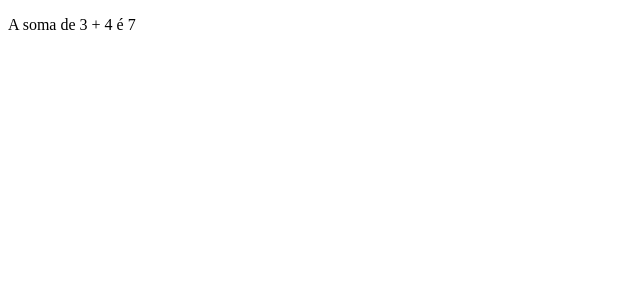
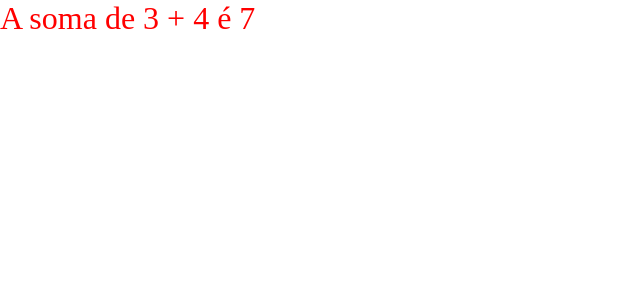
Before and after one commit to williambrunos/Hiring-Coders-React, a React (Create React App) app: page / in a window 1280 px wide. Shown: the top 300 px of the page, without its empty margins (0-640 px from the left). Built offline with nearby package versions, Linux system fonts and the light colour scheme.

Commit message:
understading about css on react

```diff
--- a/src/App.js
+++ b/src/App.js
@@ -1,5 +1,6 @@
 import { React } from 'react';
 import Results from './Components/Results';
+
 export default function App(props) {
   const sum =(n1, n2) => {
     return n1 + n2;
--- a/src/Components/Results.js
+++ b/src/Components/Results.js
@@ -1,4 +1,5 @@
 import React from 'react';
+import '../Styles/Results.css';
 
 export default function Results(props) {
   const n1 = props.n1;
--- /dev/null
+++ b/src/Styles/Results.css
@@ -0,0 +1,10 @@
+* {
+  padding: 0;
+  margin: 0;
+  box-sizing: border-box;
+}
+
+p {
+  font-size: 2rem;
+  color: red;
+}
```
